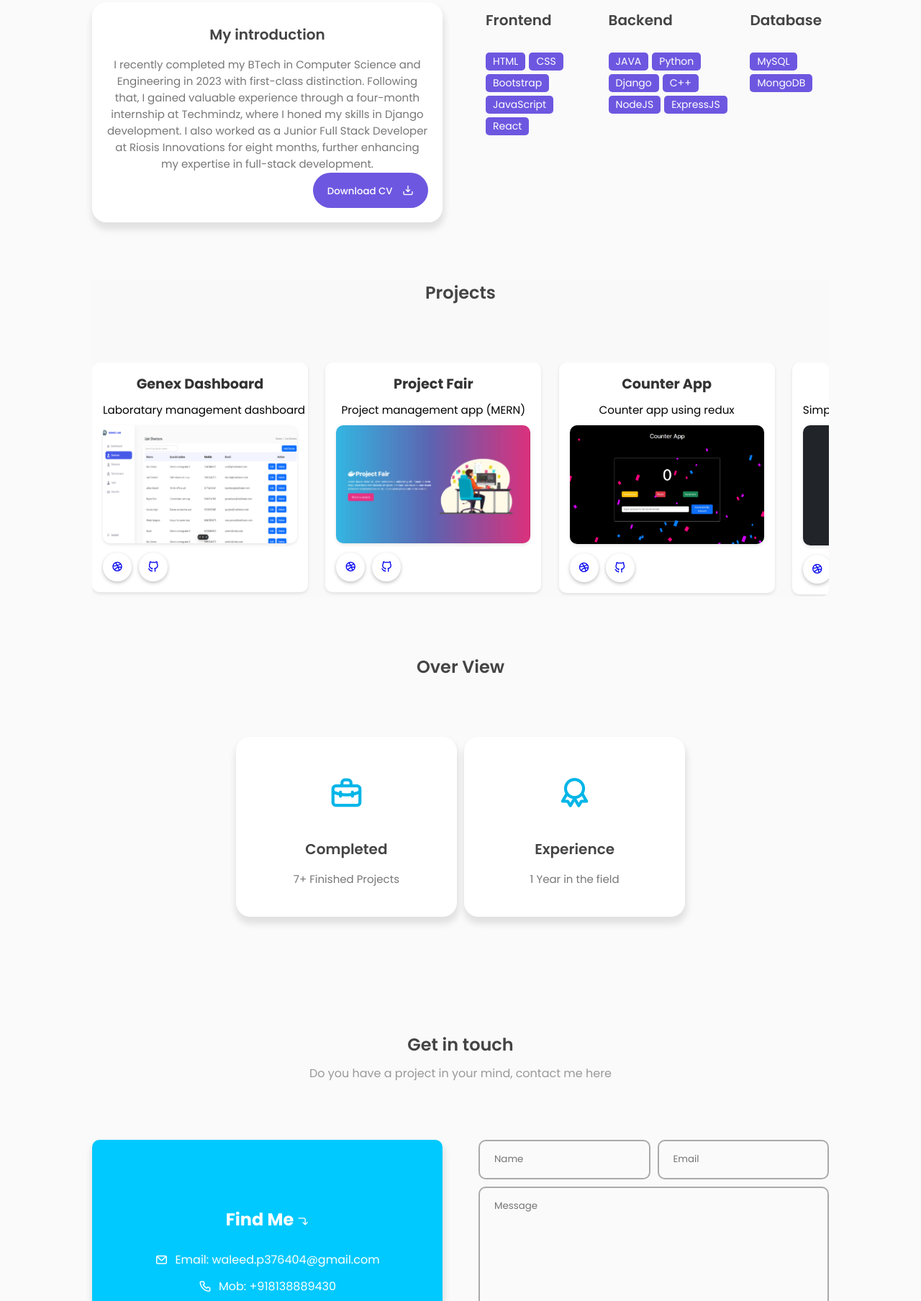
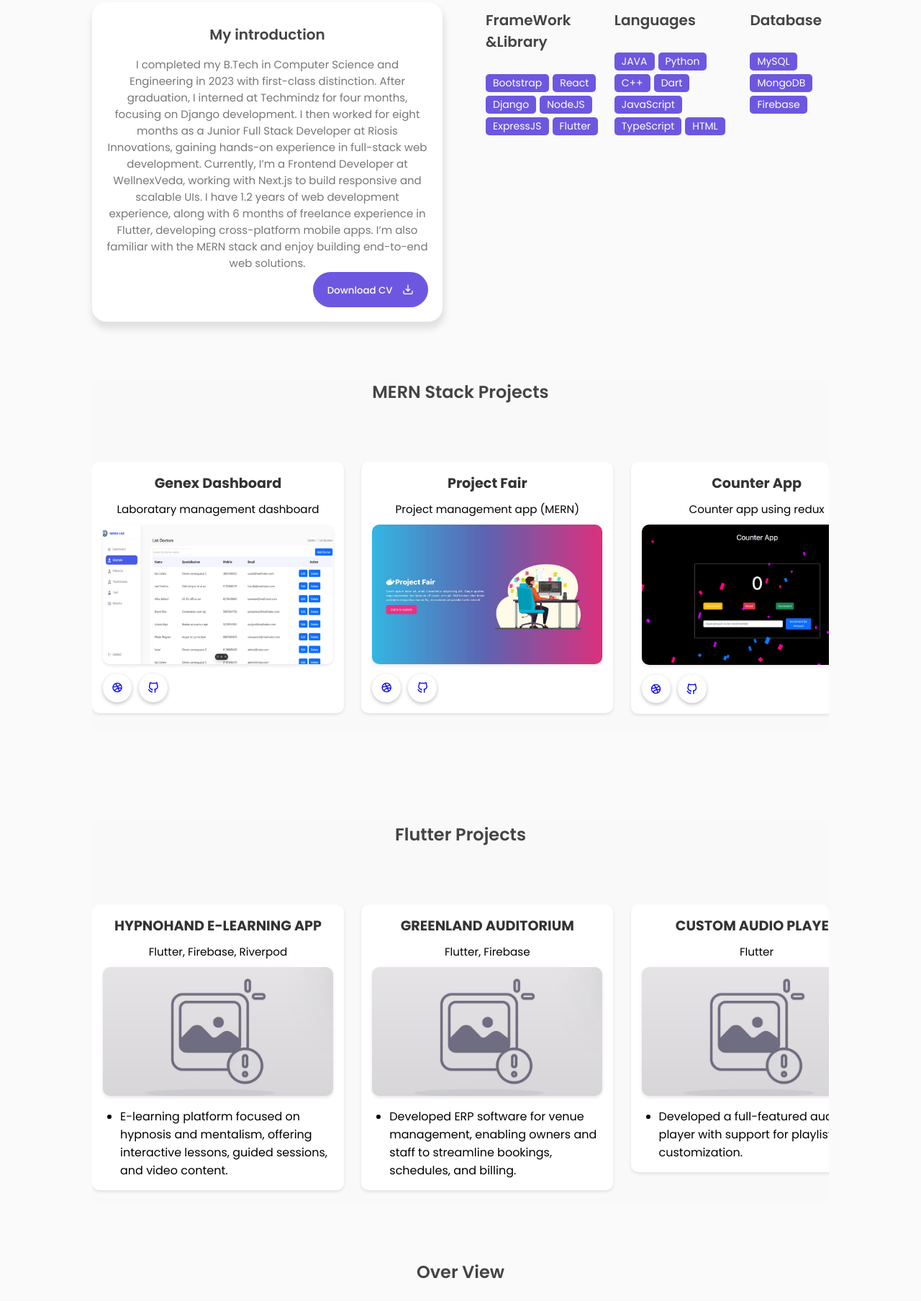
Before and after one commit to Waleed-P/portfolio, a plain HTML site: page index.html in a window 1280 px wide. Shown: the part 992-2800 px from the top of the page at 72% size. Drawn offline with nearby package versions, Linux system fonts and the light colour scheme.

Commit message:
flutter informations added

```diff
--- a/assets/css/style.css
+++ b/assets/css/style.css
@@ -355,13 +355,23 @@ h3 {
     white-space: nowrap; /* Prevent inner divs from wrapping */
     height: auto;
   }
+.project-points {
+  text-align: left;
+  padding-left: 1.5rem;
+  word-wrap: break-word;       /* Allows long words to break */
+  overflow-wrap: break-word;   /* Modern alternative, ensures wrapping */
+  white-space: normal;
+  padding-top: 1rem;       /* Allows text to wrap normally */
+}
+
 
   /* Project Inner Div Styling */
   .projects-inner-div {
+    margin-bottom: 1rem;
     display: inline-block;
     margin-right: 20px;
     border-radius: 10px;
-    width: 300px;
+    width: 350px;
     height: auto;
     padding: 15px;
     box-shadow: 0px 2px 4px rgba(0, 0, 0, 0.1);
--- a/assets/js/main.js
+++ b/assets/js/main.js
@@ -33,7 +33,7 @@ function myMenuFunction(){
 
 /* ----- TYPING EFFECT ----- */
  var typingEffect = new Typed(".typedText",{
-    strings : ["Waleed"],
+    strings : ["Waleed","a Full stack developer","a Flutter Developer"],
     loop : true,
     typeSpeed : 100,
     backSpeed : 80,
--- a/index.html
+++ b/index.html
@@ -80,7 +80,7 @@
             <div class="featured-text-info">
               <p>
                 Experienced full stack web developer with a passion for creating
-                visually stunning and user-friendly websites.
+                visually stunning and user-friendly applications.
               </p>
             </div>
             <div class="featured-text-btn">
@@ -136,13 +136,18 @@
               <div class="about-info">
                 <h3>My introduction</h3>
                 <p>
-                  I recently completed my BTech in Computer Science and
-                  Engineering in 2023 with first-class distinction. Following
-                  that, I gained valuable experience through a four-month
-                  internship at Techmindz, where I honed my skills in Django
-                  development. I also worked as a Junior Full Stack Developer at
-                  Riosis Innovations for eight months, further enhancing my
-                  expertise in full-stack development.
+                  I completed my B.Tech in Computer Science and Engineering in
+                  2023 with first-class distinction. After graduation, I
+                  interned at Techmindz for four months, focusing on Django
+                  development. I then worked for eight months as a Junior Full
+                  Stack Developer at Riosis Innovations, gaining hands-on
+                  experience in full-stack web development. Currently, I’m a
+                  Frontend Developer at WellnexVeda, working with Next.js to
+                  build responsive and scalable UIs. I have 1.2 years of web
+                  development experience, along with 6 months of freelance
+                  experience in Flutter, developing cross-platform mobile apps.
+                  I’m also familiar with the MERN stack and enjoy building
+                  end-to-end web solutions.
                 </p>
                 <div class="about-btn">
                   <a
@@ -160,27 +165,29 @@
             <div class="col">
               <div class="skills-box">
                 <div class="skills-header">
-                  <h3>Frontend</h3>
+                  <h3>FrameWork &Library</h3>
                 </div>
                 <div class="skills-list">
-                  <span>HTML</span>
-                  <span>CSS</span>
                   <span>Bootstrap</span>
-                  <span>JavaScript</span>
                   <span>React</span>
+                  <span>Django</span>
+                  <span>NodeJS</span>
+                  <span>ExpressJS</span>
+                  <span>Flutter</span>
                 </div>
               </div>
               <div class="skills-box">
                 <div class="skills-header">
-                  <h3>Backend</h3>
+                  <h3>Languages</h3>
                 </div>
                 <div class="skills-list">
                   <span>JAVA</span>
                   <span>Python</span>
-                  <span>Django</span>
                   <span>C++</span>
-                  <span>NodeJS</span>
-                  <span>ExpressJS</span>
+                  <span>Dart</span>
+                  <span>JavaScript</span>
+                  <span>TypeScript</span>
+                  <span>HTML</span>
                 </div>
               </div>
               <div class="skills-box">
@@ -190,6 +197,7 @@
                 <div class="skills-list">
                   <span>MySQL</span>
                   <span>MongoDB</span>
+                  <span>Firebase</span>
                 </div>
               </div>
             </div>
@@ -199,7 +207,7 @@
 
         <section class="video-section" id="projects">
           <div class="top-header">
-            <h1>Projects</h1>
+            <h1>MERN Stack Projects</h1>
           </div>
           <div class="projects-outer-div">
             <!-- Repeated inner divs -->
@@ -318,6 +326,64 @@
             <!-- Add more projects-inner-div as needed -->
           </div>
         </section>
+        <section class="video-section" id="projects" style="margin-top: 8rem">
+          <div class="top-header">
+            <h1>Flutter Projects</h1>
+          </div>
+          <div class="projects-outer-div">
+            <!-- Repeated inner divs -->
+            <div class="projects-inner-div">
+              <h2>HYPNOHAND E-LEARNING APP</h2>
+              <p>Flutter, Firebase, Riverpod</p>
+              <img
+                src="./assets/images/projects/image_not_found.png"
+                alt="Sample Image"
+              />
+              <div class="project-points">
+                <ul>
+                  <li>
+                    E-learning platform focused on hypnosis and mentalism,
+                    offering interactive lessons, guided sessions, and video
+                    content.
+                  </li>
+                </ul>
+              </div>
+            </div>
+            <div class="projects-inner-div">
+              <h2>GREENLAND AUDITORIUM</h2>
+              <p>Flutter, Firebase</p>
+              <img
+                src="./assets/images/projects/image_not_found.png"
+                alt="Sample Image"
+              />
+              <div class="project-points">
+                <ul>
+                  <li>
+                    Developed ERP software for venue management, enabling owners
+                    and staff to streamline bookings, schedules, and billing.
+                  </li>
+                </ul>
+              </div>
+            </div>
+            <div class="projects-inner-div">
+              <h2>CUSTOM AUDIO PLAYER</h2>
+              <p>Flutter</p>
+              <img
+                src="./assets/images/projects/image_not_found.png"
+                alt="Sample Image"
+              />
+              <div class="project-points">
+                <ul>
+                  <li>
+                    Developed a full-featured audio player with support for
+                    playlist customization.
+                  </li>
+                </ul>
+              </div>
+            </div>
+            <!-- Add more projects-inner-div as needed -->
+          </div>
+        </section>
 
         <!-- -------------- PROJECT BOX ---------------- -->
 
@@ -329,7 +395,8 @@
             <div class="project-box">
               <i class="uil uil-briefcase-alt"></i>
               <h3>Completed</h3>
-              <label>7+ Finished Projects</label>
+              <label>7+ MERN Stack Finished Projects</label>
+              <label>4+ Flutter Projectsg</label>
             </div>
             <!-- <div class="project-box">
                 <i class="uil uil-users-alt"></i>
@@ -339,7 +406,8 @@
             <div class="project-box">
               <i class="uil uil-award"></i>
               <h3>Experience</h3>
-              <label>1 Year in the field</label>
+              <label>1.2 Years in the Web Development Field</label>
+              <label>6 months freelance experience in Flutter</label>
             </div>
           </div>
         </section>
```
Also changed, not shown: assets/images/projects/image_not_found.png (added), 1 other file.
